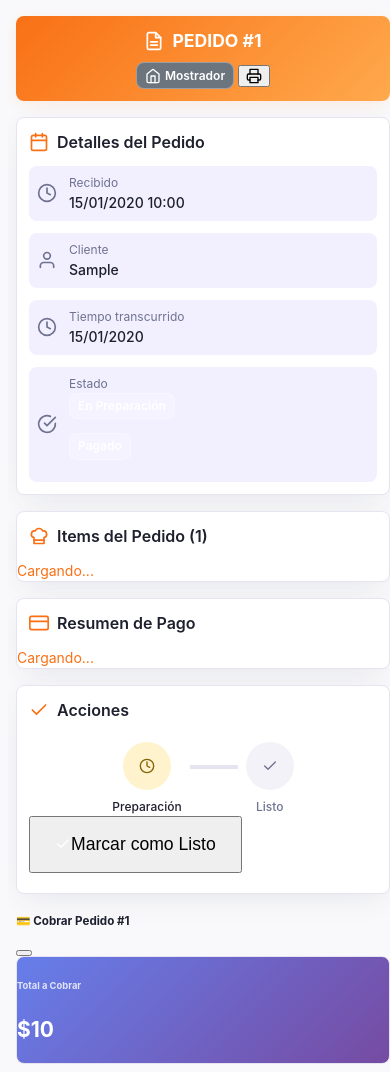
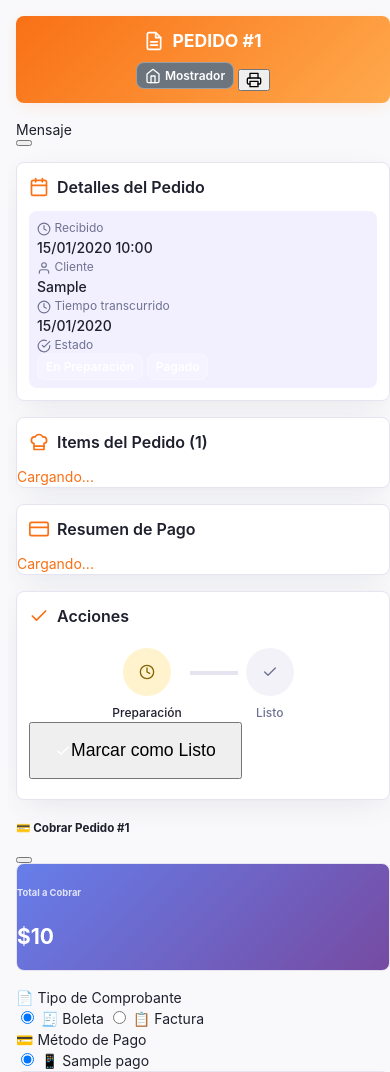
Before and after one commit to josephmercury10/mundowaffles_produccion, a Flask app: page /mostrador/detalle_pedido/1 in a window 390 px wide. Shown: the top 1072 px of the page. Run offline with Flask 3, Linux system fonts and the light colour scheme; tables that the repository leaves empty hold one stand-in row (values such as "Sample post"); some libraries are stand-ins or nearby versions.

Commit message:
debug de mostrador, no mostraba el precio base de un producto sin extras, en detalle_pedido.html.

```diff
--- a/routes/mostrador.py
+++ b/routes/mostrador.py
@@ -587,9 +587,8 @@ def carrito_temp_agregar(pedido_id):
 
         producto_id = request.form.get('producto_id')
         nombre = request.form.get('nombre')
-        precio_base = float(request.form.get('precio_base', 0))
+        precio_base = float(request.form.get('precio', 0))
         # El precio puede venir como total, pero usamos precio_base para calcular correctamente
-        precio_recibido = float(request.form.get('precio', 0))
         extras_json = request.form.get('extras', '[]')
         comentarios = request.form.get('comentarios', '').strip()
 
--- a/static/css/base.css
+++ b/static/css/base.css
@@ -203,7 +203,7 @@ body {
 .right-panel {
   width: 400px;
   min-width: 350px;
-  max-width: 450px;
+  max-width: 700px;
   padding: 16px;
   background: #fff;
   border-left: 1px solid #e0e0e0;
--- a/templates/ventas/mostrador/_partials/detalle_pedido.html
+++ b/templates/ventas/mostrador/_partials/detalle_pedido.html
@@ -1,3 +1,23 @@
+<style>
+    /* Estilos críticos para SVG - evita FOUC */
+    svg.icon, svg.icon-sm, svg.icon-chevron {
+        width: 1.25rem;
+        height: 1.25rem;
+        fill: none;
+        stroke: currentColor;
+        stroke-width: 2;
+        stroke-linecap: round;
+        stroke-linejoin: round;
+        vertical-align: middle;
+    }
+    svg.icon-sm {
+        width: 1rem;
+        height: 1rem;
+    }
+
+
+</style>
+
 <link rel="stylesheet" href="{{ url_for('static', filename='css/detalle_delivery.css') }}">
 
 <div class="container">
@@ -23,7 +43,7 @@
                 </div>
                 <button class="btn btn-sm btn-outline-primary"
                         hx-post="/mostrador/imprimir_pedido/{{ pedido.id }}"
-                        hx-on::after-request="if(event.detail.xhr.status === 200) { alert('Pedido impreso exitosamente'); } else { alert('Error al imprimir'); }"
+                        hx-on::after-request="mostrarToast(event.detail.xhr.status === 200 ? 'success' : 'error', event.detail.xhr.status === 200 ? 'Pedido impreso exitosamente' : 'Error al imprimir')"
                         title="Imprimir recibo">
                     <svg class="icon icon-sm" viewBox="0 0 24 24">
                         <polyline points="6 9 6 2 18 2 18 9"></polyline>
@@ -31,6 +51,18 @@
                         <rect x="6" y="14" width="12" height="8"></rect>
                     </svg>
                 </button>
+            </div>
+        </div>
+
+        <!-- Toast Container -->
+        <div class="toast-container position-fixed top-0 end-0 p-3" style="z-index: 9999;">
+            <div id="toastNotification" class="toast align-items-center border-0" role="alert" aria-live="assertive" aria-atomic="true">
+                <div class="d-flex">
+                    <div class="toast-body" id="toastMessage">
+                        Mensaje
+                    </div>
+                    <button type="button" class="btn-close btn-close-white me-2 m-auto" data-bs-dismiss="toast" aria-label="Close"></button>
+                </div>
             </div>
         </div>
 
@@ -48,58 +80,60 @@
                 </h2>
             </div>
             <div class="card-content">
-                <div class="grid grid-cols-2">
                 <div class="info-box">
-                        <svg class="icon text-muted" viewBox="0 0 24 24">
+                    <div class="w-100">
+                        <div class="row g-3">
+                            <div class="col-md-6">
+                                <p class="info-label mb-1">
+                                    <svg class="icon icon-sm text-muted" viewBox="0 0 24 24" style="width: 0.875rem; height: 0.875rem;">
                                         <circle cx="12" cy="12" r="10"></circle>
                                         <polyline points="12 6 12 12 16 14"></polyline>
                                     </svg>
-                        <div>
-                            <p class="info-label">Recibido</p>
-                            <p class="info-value">{{ pedido.fecha_hora.strftime('%d/%m/%Y %H:%M') if pedido.fecha_hora else '-' }}</p>
+                                    Recibido
+                                </p>
+                                <p class="info-value mb-0">{{ pedido.fecha_hora.strftime('%d/%m/%Y %H:%M') if pedido.fecha_hora else '-' }}</p>
                             </div>
-                    </div>
-                    <div class="info-box">
-                        <svg class="icon text-muted" viewBox="0 0 24 24">
+                            <div class="col-md-6">
+                                <p class="info-label mb-1">
+                                    <svg class="icon icon-sm text-muted" viewBox="0 0 24 24" style="width: 0.875rem; height: 0.875rem;">
                                         <path d="M20 21v-2a4 4 0 0 0-4-4H8a4 4 0 0 0-4 4v2"></path>
                                         <circle cx="12" cy="7" r="4"></circle>
                                     </svg>
-                        <div>
-                            <p class="info-label">Cliente</p>
-                            <p class="info-value">{{ pedido.comentarios if pedido.comentarios else 'Cliente Mostrador' }}</p>
+                                    Cliente
+                                </p>
+                                <p class="info-value mb-0">{{ pedido.comentarios if pedido.comentarios else 'Cliente Mostrador' }}</p>
                             </div>
-                    </div>
-                    <div class="info-box">
-                        <svg class="icon text-muted" viewBox="0 0 24 24">
+                            <div class="col-md-6">
+                                <p class="info-label mb-1">
+                                    <svg class="icon icon-sm text-muted" viewBox="0 0 24 24" style="width: 0.875rem; height: 0.875rem;">
                                         <circle cx="12" cy="12" r="10"></circle>
                                         <polyline points="12 6 12 12 16 14"></polyline>
                                     </svg>
-                        <div>
-                            <p class="info-label">Tiempo transcurrido</p>
-                            <p class="info-value">{{ pedido.fecha_hora|timeago if pedido.fecha_hora else '-' }}</p>
+                                    Tiempo transcurrido
+                                </p>
+                                <p class="info-value mb-0">{{ pedido.fecha_hora|timeago if pedido.fecha_hora else '-' }}</p>
                             </div>
-                    </div>
-                    <div class="info-box">
-                        <svg class="icon text-muted" viewBox="0 0 24 24">
+                            <div class="col-md-6">
+                                <p class="info-label mb-1">
+                                    <svg class="icon icon-sm text-muted" viewBox="0 0 24 24" style="width: 0.875rem; height: 0.875rem;">
                                         <path d="M22 11.08V12a10 10 0 1 1-5.93-9.14"></path>
                                         <polyline points="22 4 12 14.01 9 11.01"></polyline>
                                     </svg>
-                        <div>
-                            <p class="info-label">Estado</p>
-                            <p class="info-value">
+                                    Estado
+                                </p>
+                                <div class="d-flex gap-2 flex-wrap">
                                     {% if pedido.estado_mostrador == 1 %}
                                         <span class="badge bg-warning text-dark">En Preparación</span>
                                     {% elif pedido.estado_mostrador == 2 %}
                                         <span class="badge bg-info">Listo</span>
                                     {% endif %}
-                            </p>
-                            <p>
                                     {% if pedido.comprobante_id is none %}
                                         <span class="badge bg-secondary">Pendiente de cobro</span>
                                     {% else %}
-                                    <span class="badge bg-success">Pagado </span>
+                                        <span class="badge bg-success">Pagado</span>
                                     {% endif %}
-                            </p>
+                                </div>
+                            </div>
                         </div>
                     </div>
                 </div>
@@ -291,6 +325,34 @@
         var totalPedidoMostrador = {{ pedido.total|float }};
     }
 
+    // Función para mostrar toast
+    function mostrarToast(tipo, mensaje) {
+        const toastEl = document.getElementById('toastNotification');
+        const toastBody = document.getElementById('toastMessage');
+
+        // Remover clases previas
+        toastEl.classList.remove('text-bg-success', 'text-bg-danger', 'text-bg-info', 'text-bg-warning');
+
+        // Agregar clase según tipo
+        if (tipo === 'success') {
+            toastEl.classList.add('text-bg-success');
+        } else if (tipo === 'error') {
+            toastEl.classList.add('text-bg-danger');
+        } else if (tipo === 'info') {
+            toastEl.classList.add('text-bg-info');
+        } else if (tipo === 'warning') {
+            toastEl.classList.add('text-bg-warning');
+        }
+
+        toastBody.textContent = mensaje;
+
+        const toast = new bootstrap.Toast(toastEl, {
+            autohide: true,
+            delay: 3000
+        });
+        toast.show();
+    }
+
     function mostrarModalCobro(pedidoId, total) {
         var modalEl = document.getElementById('modalCobro');
         if (modalEl) {
```
Also changed, not shown: templates/ventas/prueba.html (deleted, +0 -126 lines). Lines whose indentation alone changed are shown as unchanged.
